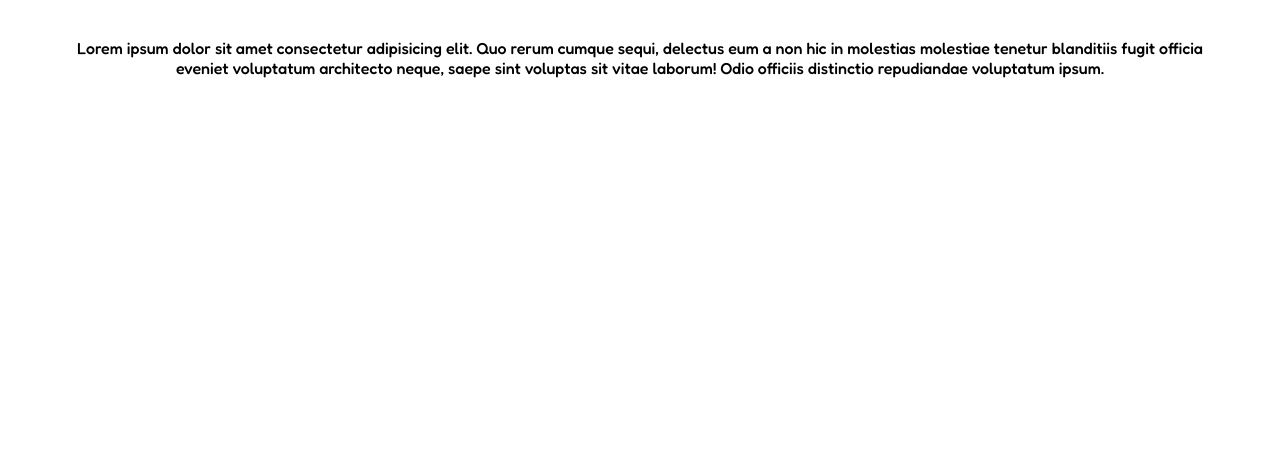
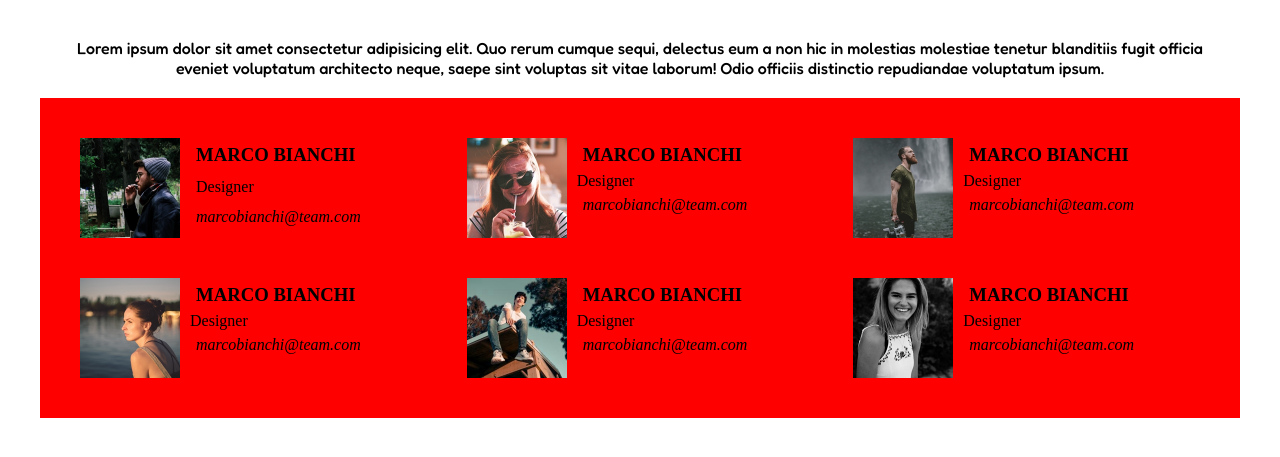
Before and after one commit to nicolozibra1/html-css-float-cards, a plain HTML site: page index.html in a window 1280 px wide. Shown: the part 61-518 px from the top of the page. Drawn offline with Linux system fonts and the light colour scheme.

Commit message:
main-create-cards-container

```diff
--- a/css/style.css
+++ b/css/style.css
@@ -8,6 +8,13 @@
     --title: #e53170;
     --bgcard: #0f0e17;
     --mail:#0babee;
+}
+
+.clearfix::after{
+    content: "";
+    display: table;
+    clear: both;
+
 }
 
 .main-container{
@@ -21,8 +28,39 @@ h1{
     font-family: 'Fredoka', sans-serif;
 }
 
-p{
+main > p{
     padding: 20px;;
     text-align: center;
     font-family: 'Fredoka', sans-serif;
 }
+
+.cards-container{
+    padding:20px;
+    background-color: red;
+
+}
+
+article{
+    float: left;
+    width: calc(100% / 3);
+    padding: 20px;
+}
+
+img{
+    float: left;
+    height: 100px;
+}
+
+.info{
+    width: 60%;
+    padding: 10px;;
+}
+
+h3, address, .vocation{
+    margin-left:110px;
+    padding:6px;
+}
+
+span{
+    margin-left: 10px;
+}
--- a/index.html
+++ b/index.html
@@ -19,11 +19,42 @@
 
         <main>
             <p>Lorem ipsum dolor sit amet consectetur adipisicing elit. Quo rerum cumque sequi, delectus eum a non hic in molestias molestiae tenetur blanditiis fugit officia eveniet voluptatum architecto neque, saepe sint voluptas sit vitae laborum! Odio officiis distinctio repudiandae voluptatum ipsum.</p>
-            <section class="cards-container">
-                <article class="card1">
-                    <h2></h2>
-                    <span></span>
-                    <address></address>
+            <section class="cards-container clearfix">
+                <article class="card m1">
+                    <img src="./img/male1.png" alt="">
+                    <h3>MARCO BIANCHI</h3>
+                    <div class="vocation">Designer</div>
+                    <address>marcobianchi@team.com</address>
+                </article>
+                <article class="card f1">
+                    <img src="./img/female1.png" alt="">
+                    <h3>MARCO BIANCHI</h3>
+                    <span>Designer</span>
+                    <address>marcobianchi@team.com</address>
+                </article>
+                <article class="card m2">
+                    <img src="./img/male2.png" alt="">
+                    <h3>MARCO BIANCHI</h3>
+                    <span>Designer</span>
+                    <address>marcobianchi@team.com</address>
+                </article>
+                <article class="card f2">
+                    <img src="./img/female2.png" alt="">
+                    <h3>MARCO BIANCHI</h3>
+                    <span>Designer</span>
+                    <address>marcobianchi@team.com</address>
+                </article>
+                <article class="card m3">
+                    <img src="./img/male3.png" alt="">
+                    <h3>MARCO BIANCHI</h3>
+                    <span>Designer</span>
+                    <address>marcobianchi@team.com</address>
+                </article>
+                <article class="card f3">
+                    <img src="./img/female3.png" alt="">
+                    <h3>MARCO BIANCHI</h3>
+                    <span>Designer</span>
+                    <address>marcobianchi@team.com</address>
                 </article>
             </section>
         </main>
```
